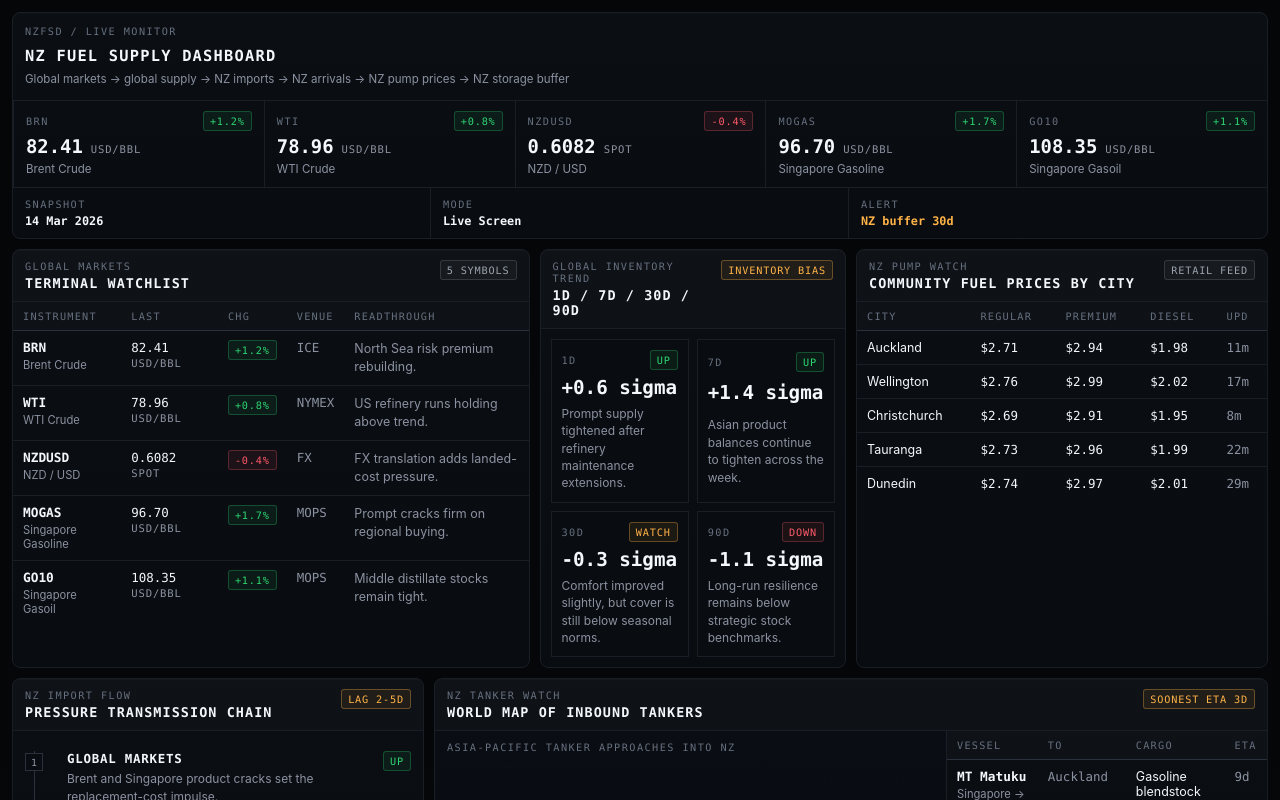
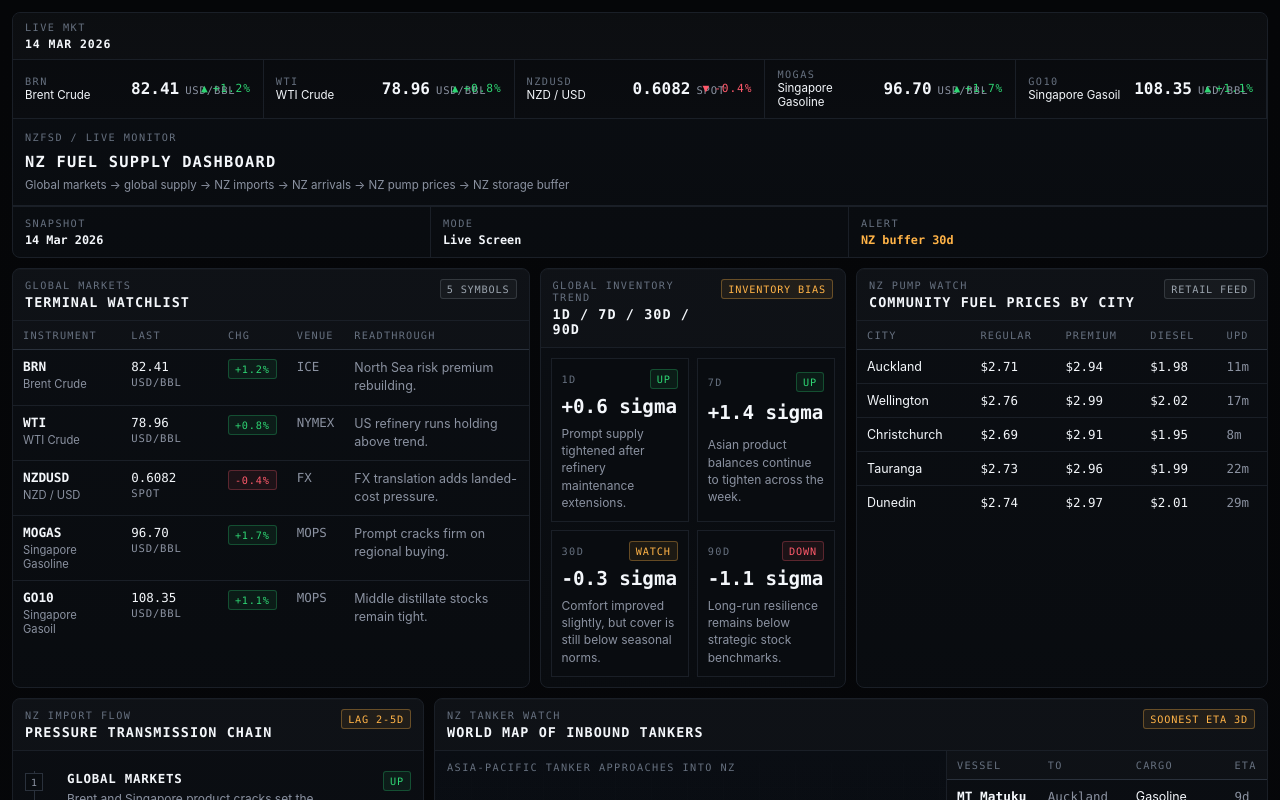
Before and after one commit to codbless/nz-fuel-supply-dashboard, a Next.js app: page / in a window 1280 px wide. Shown: the top 800 px of the page. Built offline with nearby package versions, Linux system fonts and the light colour scheme.

Commit message:
Add Bloomberg-style market ticker

```diff
--- a/app/globals.css
+++ b/app/globals.css
@@ -179,55 +179,80 @@ a {
 }
 
 .top-strip {
-  display: grid;
-  grid-template-columns: 280px minmax(0, 1fr) 220px;
   margin-bottom: 10px;
 }
 
+.market-ribbon {
+  display: grid;
+  grid-template-columns: 120px minmax(0, 1fr);
+  border-bottom: 1px solid var(--line);
+  background: linear-gradient(180deg, rgba(8, 10, 13, 0.98), rgba(10, 12, 16, 0.98));
+}
+
+.ribbon-label-block,
 .screen-brand,
-.ticker-item,
 .meta-row {
   min-width: 0;
 }
 
-.screen-brand {
+.ribbon-label-block {
   display: grid;
-  gap: 10px;
-  padding: 12px;
+  gap: 4px;
+  padding: 8px 12px;
+  border-right: 1px solid var(--line);
+  background: rgba(255, 255, 255, 0.015);
 }
 
-.brand-copy p {
-  margin: 6px 0 0;
+.ribbon-heading {
+  color: var(--text);
+  font-family: var(--mono);
   font-size: 0.72rem;
-  line-height: 1.45;
+  font-weight: 600;
+  letter-spacing: 0.08em;
+  text-transform: uppercase;
 }
 
-.ticker-strip {
+.market-ribbon-track {
+  display: flex;
+  min-width: 0;
+  overflow-x: auto;
+  scrollbar-width: none;
+}
+
+.market-ribbon-track::-webkit-scrollbar {
+  display: none;
+}
+
+.ribbon-item {
+  flex: 1 0 220px;
+  display: flex;
+  align-items: center;
+  gap: 10px;
+  min-width: 0;
+  padding: 8px 12px;
+  border-right: 1px solid var(--line);
+}
+
+.ribbon-symbol {
   display: grid;
-  grid-template-columns: repeat(5, minmax(0, 1fr));
+  gap: 2px;
+  min-width: 96px;
+}
+
+.ribbon-name {
+  color: var(--text);
+  font-size: 0.72rem;
+  line-height: 1.2;
+}
+
+.ribbon-quote {
+  display: flex;
+  align-items: baseline;
+  gap: 6px;
   min-width: 0;
 }
 
-.ticker-item {
-  display: grid;
-  gap: 6px;
-  padding: 10px 12px;
-  border-left: 1px solid var(--line);
-}
-
-.ticker-head,
-.ticker-value-row {
-  display: flex;
-  align-items: baseline;
-  justify-content: space-between;
-  gap: 8px;
-}
-
-.ticker-value-row {
-  justify-content: flex-start;
-}
-
-.ticker-value,
+.ribbon-last,
 .signal-value,
 .buffer-card-value,
 .buffer-hero strong,
@@ -238,12 +263,12 @@ a {
   font-family: var(--mono);
 }
 
-.ticker-value {
-  font-size: 1.18rem;
+.ribbon-last {
+  font-size: 1rem;
   line-height: 1;
 }
 
-.ticker-unit,
+.ribbon-unit,
 .inline-unit {
   color: var(--muted);
   font-family: var(--mono);
@@ -252,15 +277,53 @@ a {
   text-transform: uppercase;
 }
 
-.ticker-label {
-  margin: 0;
+.ribbon-change {
+  display: inline-flex;
+  align-items: center;
+  gap: 4px;
+  margin-left: auto;
+  font-family: var(--mono);
+  font-size: 0.7rem;
+  letter-spacing: 0.08em;
+  white-space: nowrap;
+}
+
+.ribbon-change.is-up {
+  color: var(--positive);
+}
+
+.ribbon-change.is-down {
+  color: var(--negative);
+}
+
+.ribbon-change.is-warning {
+  color: var(--warning);
+}
+
+.ribbon-change.is-neutral {
+  color: var(--neutral);
+}
+
+.top-console {
+  display: grid;
+  grid-template-columns: minmax(0, 1fr) 220px;
+}
+
+.screen-brand {
+  display: grid;
+  gap: 10px;
+  padding: 12px;
+  border-right: 1px solid var(--line);
+}
+
+.brand-copy p {
+  margin: 6px 0 0;
   font-size: 0.72rem;
-  line-height: 1.3;
+  line-height: 1.45;
 }
 
 .strip-meta {
   display: grid;
-  border-left: 1px solid var(--line);
 }
 
 .meta-row {
@@ -771,17 +834,23 @@ a {
 }
 
 @media (max-width: 1280px) {
-  .top-strip {
+  .market-ribbon,
+  .top-console {
     grid-template-columns: 1fr;
   }
 
-  .ticker-strip {
-    border-top: 1px solid var(--line);
+  .ribbon-label-block {
+    border-right: none;
+    border-bottom: 1px solid var(--line);
+  }
+
+  .screen-brand {
+    border-right: none;
+    border-bottom: 1px solid var(--line);
   }
 
   .strip-meta {
     grid-template-columns: repeat(3, minmax(0, 1fr));
-    border-left: none;
     border-top: 1px solid var(--line);
   }
 
@@ -818,8 +887,8 @@ a {
     padding: 10px 10px 20px;
   }
 
-  .ticker-strip {
-    grid-template-columns: repeat(2, minmax(0, 1fr));
+  .ribbon-item {
+    flex-basis: 250px;
   }
 
   .inventory-grid,
@@ -846,8 +915,8 @@ a {
     flex-direction: column;
   }
 
-  .ticker-strip {
-    grid-template-columns: 1fr;
+  .ribbon-item {
+    flex-basis: 100%;
   }
 
   .flow-row {
--- a/app/page.tsx
+++ b/app/page.tsx
@@ -358,12 +358,46 @@ function statusLabel(status: SignalTone) {
   return "FLAT";
 }
 
+function priceDirection(status: SignalTone) {
+  if (status === "down") return "▼";
+  if (status === "up") return "▲";
+  if (status === "warning") return "■";
+  return "•";
+}
+
 export default function HomePage() {
   return (
     <main className="page-shell">
       <div className="page-grid-overlay" />
       <section className="dashboard">
         <header className="top-strip panel">
+          <div className="market-ribbon">
+            <div className="ribbon-label-block">
+              <span className="brand-code">LIVE MKT</span>
+              <strong className="ribbon-heading">{screenSnapshot}</strong>
+            </div>
+
+            <div className="market-ribbon-track" aria-label="Global market ticker">
+              {markets.map((market) => (
+                <article className="ribbon-item" key={market.code}>
+                  <div className="ribbon-symbol">
+                    <span className="ticker-code">{market.code}</span>
+                    <span className="ribbon-name">{market.name}</span>
+                  </div>
+                  <div className="ribbon-quote">
+                    <strong className="ribbon-last">{market.value}</strong>
+                    <span className="ribbon-unit">{market.unit}</span>
+                  </div>
+                  <span className={`ribbon-change ${statusClass(market.status)}`}>
+                    <span aria-hidden="true">{priceDirection(market.status)}</span>
+                    {market.change}
+                  </span>
+                </article>
+              ))}
+            </div>
+          </div>
+
+          <div className="top-console">
             <div className="screen-brand">
               <span className="brand-code">NZFSD / LIVE MONITOR</span>
               <div className="brand-copy">
@@ -373,24 +407,6 @@ export default function HomePage() {
                   arrivals {"->"} NZ pump prices {"->"} NZ storage buffer
                 </p>
               </div>
-          </div>
-
-          <div className="ticker-strip">
-            {markets.map((market) => (
-              <article className="ticker-item" key={market.code}>
-                <div className="ticker-head">
-                  <span className="ticker-code">{market.code}</span>
-                  <span className={`market-tag ${statusClass(market.status)}`}>
-                    {market.change}
-                  </span>
-                </div>
-                <div className="ticker-value-row">
-                  <strong className="ticker-value">{market.value}</strong>
-                  <span className="ticker-unit">{market.unit}</span>
-                </div>
-                <p className="ticker-label">{market.name}</p>
-              </article>
-            ))}
             </div>
 
             <div className="strip-meta">
@@ -405,6 +421,7 @@ export default function HomePage() {
               <div className="meta-row">
                 <span>Alert</span>
                 <strong className="warning-text">NZ buffer 30d</strong>
+              </div>
             </div>
           </div>
         </header>
```
Lines whose indentation alone changed are shown as unchanged.
